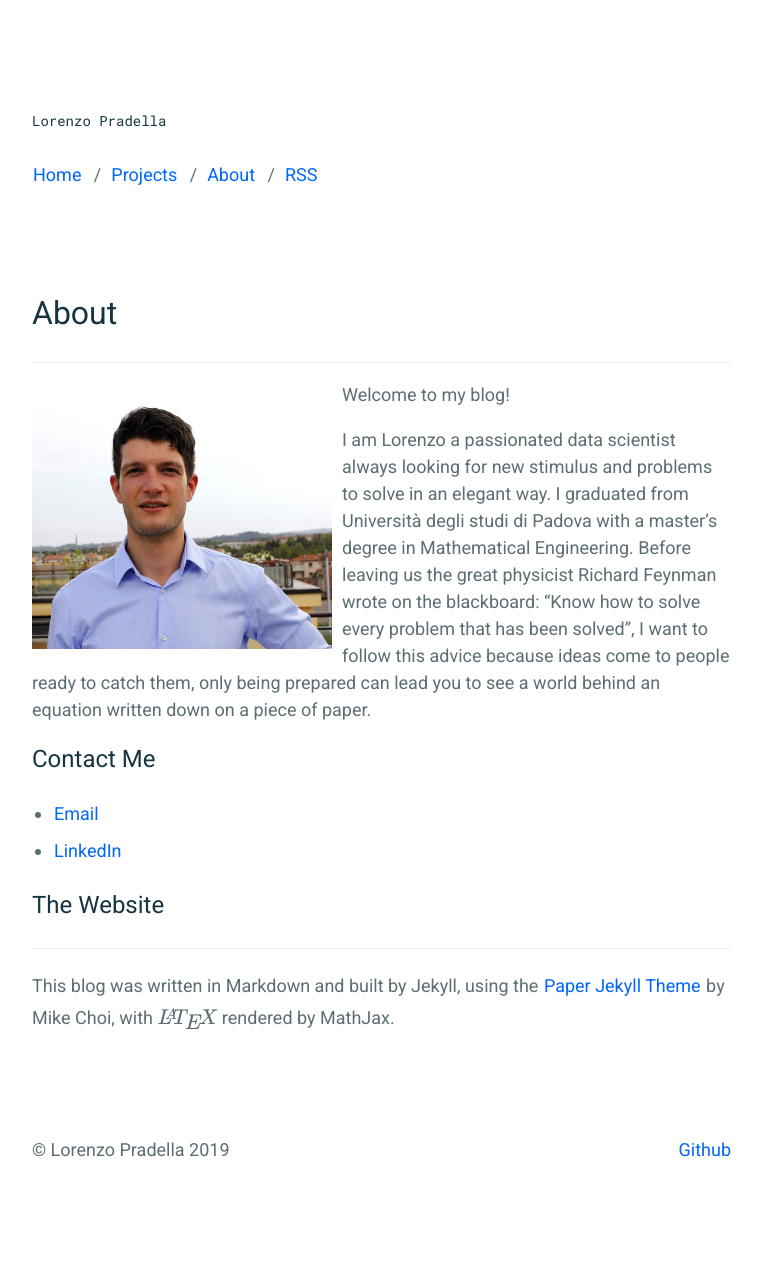
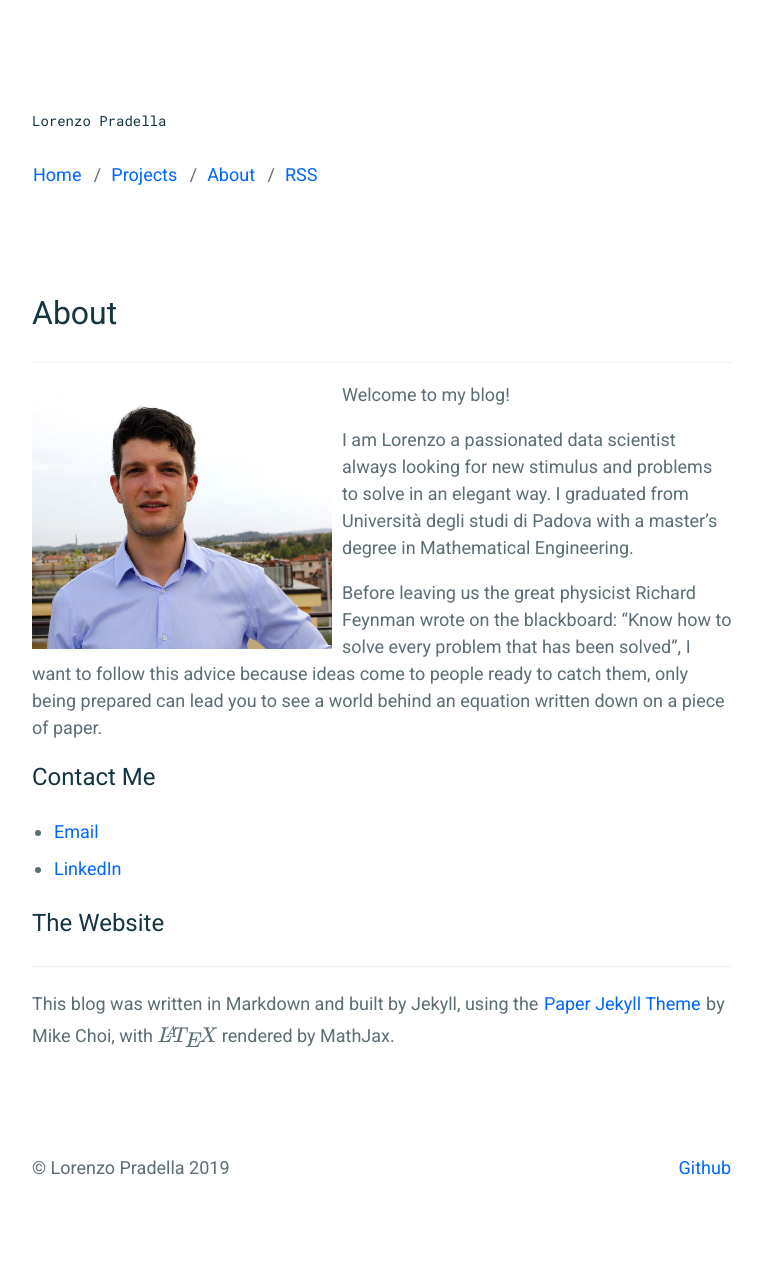
Before and after one commit to LorenzoP93/LorenzoP93.github.io, a Jekyll site: the page built from _pages/about.md, in a window 1280 px wide. Shown: the whole page, without its empty margins (258-1021 px from the left). Built offline with Jekyll 4.4.1, drawn with Linux system fonts in a browser that asks for light colours; formulas are drawn with MathJax 3.

```diff
--- a/_pages/about.md
+++ b/_pages/about.md
@@ -10,8 +10,9 @@ permalink: /about/
 Welcome to my blog!
 
 
+I am Lorenzo a passionated data scientist always looking for new stimulus and problems to solve in an elegant way. I graduated from Università degli studi di Padova with a master's degree in Mathematical Engineering.
 
-I am Lorenzo a passionated data scientist always looking for new stimulus and problems to solve in an elegant way. I graduated from Università degli studi di Padova with a master's degree in Mathematical Engineering. Before leaving us the great physicist Richard Feynman wrote on the blackboard: "Know how to solve every problem that has been solved", I want to follow this advice because ideas come to people ready to catch them, only being prepared can lead you to see a world behind an equation written down on a piece of paper.
+Before leaving us the great physicist Richard Feynman wrote on the blackboard: "Know how to solve every problem that has been solved", I want to follow this advice because ideas come to people ready to catch them, only being prepared can lead you to see a world behind an equation written down on a piece of paper.
 
 
 ## Contact Me
```
